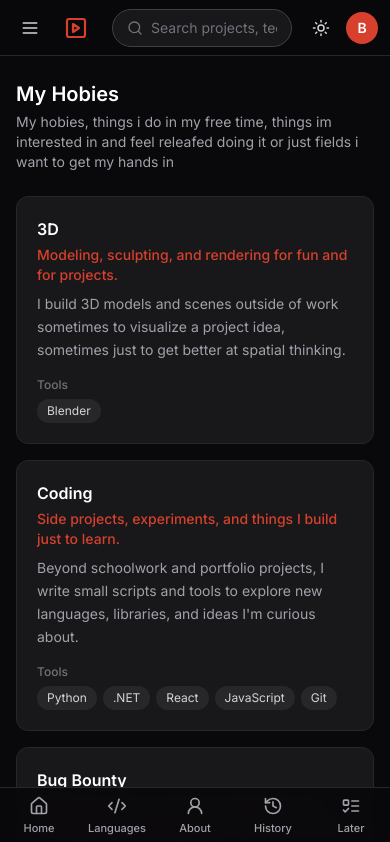
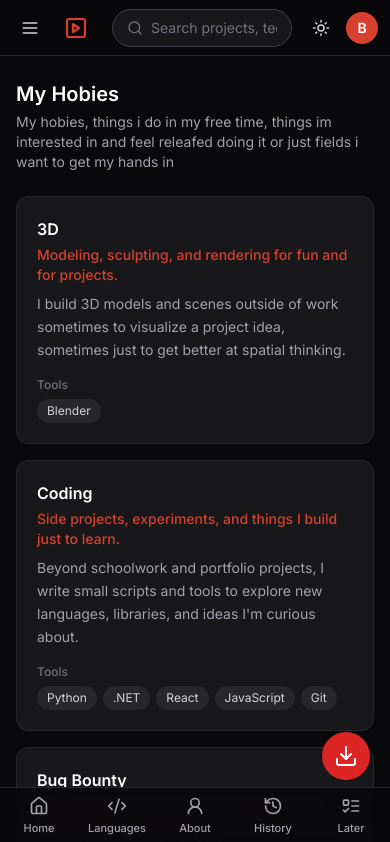
Before and after one commit to BRGOKA/PortfolioTube, a React (Vite) app: page /portfoliotube/hobies in a window 390 px wide. Shown: the top 842 px of the page. Built offline with nearby package versions, Linux system fonts and the light colour scheme.

Commit message:
added download cv button for mobile view

```diff
--- a/src/App.jsx
+++ b/src/App.jsx
@@ -11,6 +11,7 @@ import BuildLater from "./pages/BuildLater.jsx";
 import ProjectPage from "./pages/ProjectPage.jsx";
 import ScrollToTop from "./utlis/ScrollToTop.jsx";
 import Hobies from "./pages/Hobies.jsx";
+import CVMobileDownload from "./components/CVMobileDownload.jsx";
 
 export default function App() {
   const [search, setSearch] = useState("");
@@ -44,6 +45,7 @@ export default function App() {
           </Routes>
         </main>
       </div>
+      <CVMobileDownload />
       <MobileNav />
     </div>
   );
--- /dev/null
+++ b/src/components/CVMobileDownload.jsx
@@ -0,0 +1,18 @@
+import { Download } from "lucide-react";
+import { NavLink } from "react-router-dom";
+
+function CVMobileDownload() {
+  return (
+    <NavLink
+      target="_blank"
+      to={
+        "https://drive.google.com/file/d/1Xf3ox8r1AuIM99uPa4gYC-9b1t9MCXSS/view?usp=sharing"
+      }
+      className="fixed flex items-center justify-center md:hidden bottom-16 right-5 bg-red-600 w-12 h-12 rounded-full hover:cursor-pointer"
+    >
+      <Download />
+    </NavLink>
+  );
+}
+
+export default CVMobileDownload;
```
